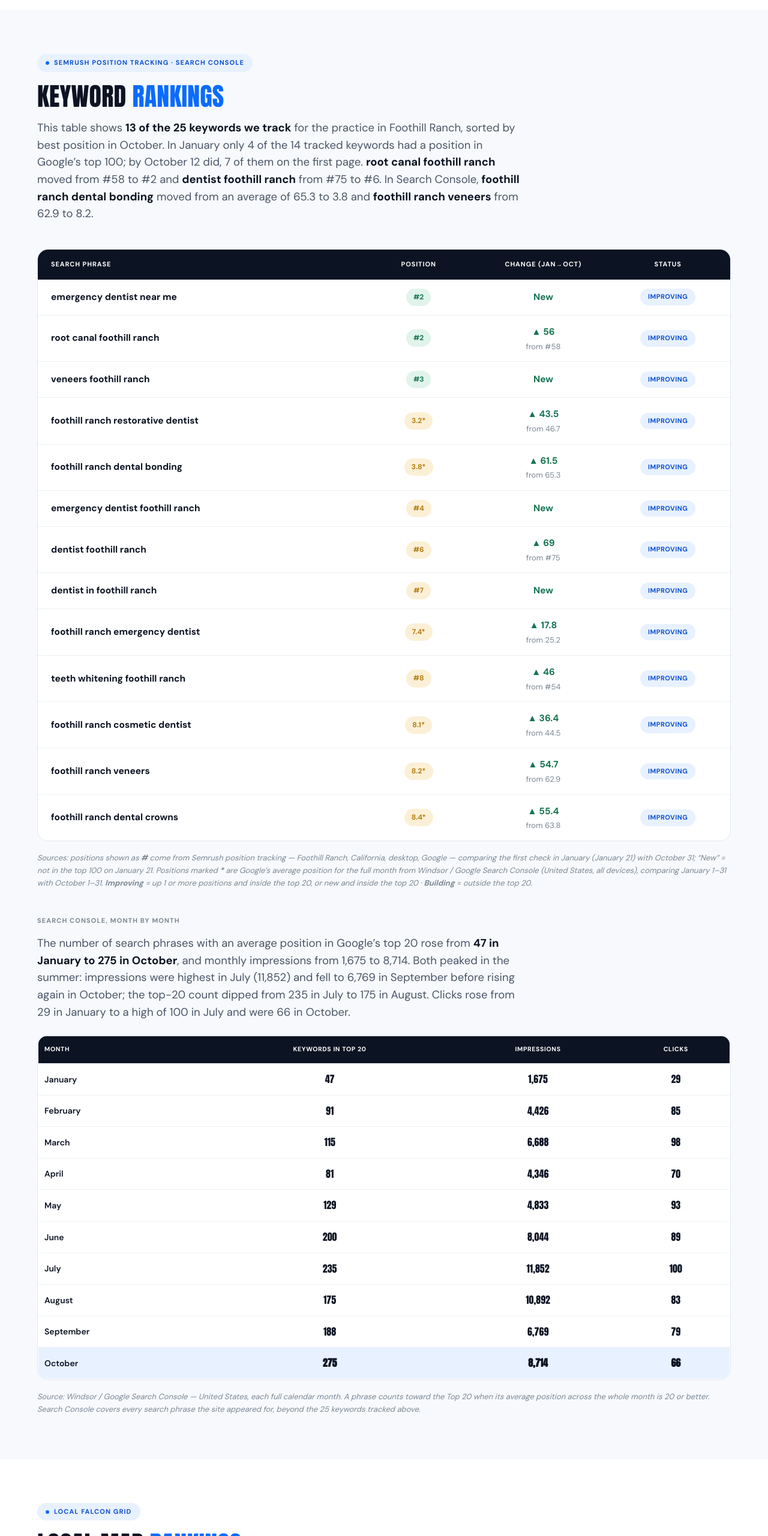
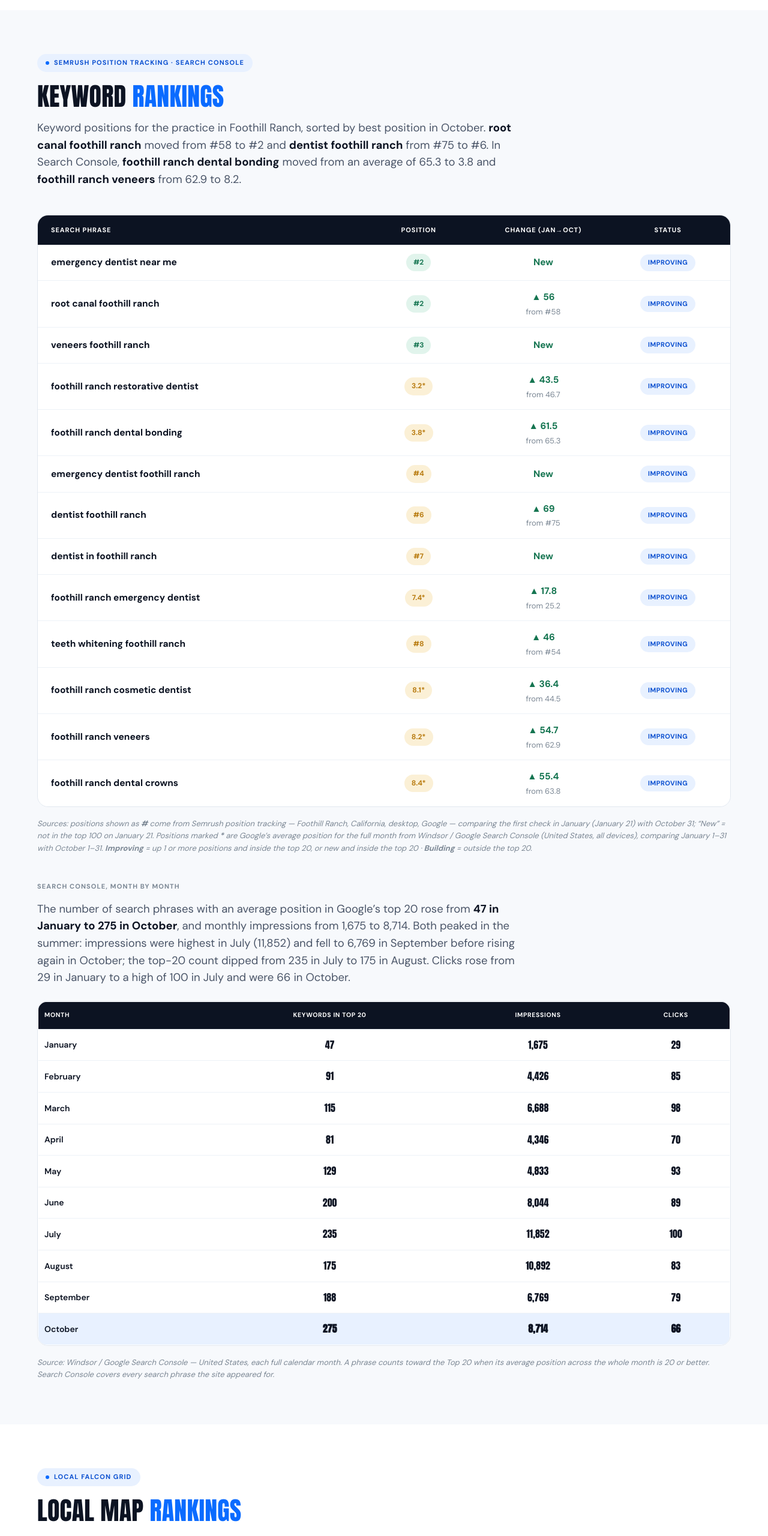
Before and after one commit to Dentist-Nerds-Smart-Dental-Marketing/reports, a plain HTML site: page clients/foothill-ranch-dentistry/january-2026-october-2026-staging.html in a window 1280 px wide. Shown: the part 2472-5032 px from the top of the page at 60% size. Drawn offline with nearby package versions, Linux system fonts and the light colour scheme.

Commit message:
foothill-ranch-dentistry: staging — remove tracked-keyword counts from keyword text
Co-Authored-By: Claude Opus 5.5 <noreply@anthropic.com>

```diff
--- a/clients/foothill-ranch-dentistry/january-2026-october-2026-staging.html
+++ b/clients/foothill-ranch-dentistry/january-2026-october-2026-staging.html
@@ -350,7 +350,7 @@
   <div class="wrap">
     <span class="section-eyebrow"><span class="dot"></span>Semrush Position Tracking · Search Console</span>
     <h2>Keyword <span class="accent">Rankings</span></h2>
-    <p class="section-intro">This table shows <strong>13 of the 25 keywords we track</strong> for the practice in Foothill Ranch, sorted by best position in October. In January only 4 of the 14 tracked keywords had a position in Google’s top 100; by October 12 did, 7 of them on the first page. <strong>root canal foothill ranch</strong> moved from #58 to #2 and <strong>dentist foothill ranch</strong> from #75 to #6. In Search Console, <strong>foothill ranch dental bonding</strong> moved from an average of 65.3 to 3.8 and <strong>foothill ranch veneers</strong> from 62.9 to 8.2.</p>
+    <p class="section-intro">Keyword positions for the practice in Foothill Ranch, sorted by best position in October. <strong>root canal foothill ranch</strong> moved from #58 to #2 and <strong>dentist foothill ranch</strong> from #75 to #6. In Search Console, <strong>foothill ranch dental bonding</strong> moved from an average of 65.3 to 3.8 and <strong>foothill ranch veneers</strong> from 62.9 to 8.2.</p>
     <div class="table-wrap">
       <table class="kw kw5">
         <colgroup><col style="width:46%"><col style="width:18%"><col style="width:18%"><col style="width:18%"></colgroup>
@@ -365,7 +365,7 @@
     <div class="table-wrap">
       <table class="gbp"><thead><tr><th>Month</th><th>Keywords in Top 20</th><th>Impressions</th><th>Clicks</th></tr></thead><tbody><tr><td>January</td><td class="num">47</td><td class="num">1,675</td><td class="num">29</td></tr><tr><td>February</td><td class="num">91</td><td class="num">4,426</td><td class="num">85</td></tr><tr><td>March</td><td class="num">115</td><td class="num">6,688</td><td class="num">98</td></tr><tr><td>April</td><td class="num">81</td><td class="num">4,346</td><td class="num">70</td></tr><tr><td>May</td><td class="num">129</td><td class="num">4,833</td><td class="num">93</td></tr><tr><td>June</td><td class="num">200</td><td class="num">8,044</td><td class="num">89</td></tr><tr><td>July</td><td class="num">235</td><td class="num">11,852</td><td class="num">100</td></tr><tr><td>August</td><td class="num">175</td><td class="num">10,892</td><td class="num">83</td></tr><tr><td>September</td><td class="num">188</td><td class="num">6,769</td><td class="num">79</td></tr><tr><td>October</td><td class="num">275</td><td class="num">8,714</td><td class="num">66</td></tr></tbody></table>
     </div>
-    <p class="hint">Source: Windsor / Google Search Console — United States, each full calendar month. A phrase counts toward the Top 20 when its average position across the whole month is 20 or better. Search Console covers every search phrase the site appeared for, beyond the 25 keywords tracked above.</p>
+    <p class="hint">Source: Windsor / Google Search Console — United States, each full calendar month. A phrase counts toward the Top 20 when its average position across the whole month is 20 or better. Search Console covers every search phrase the site appeared for.</p>
   </div>
 </section>
 <section>
```
Also changed, not shown: clients/foothill-ranch-dentistry/october-2026-staging.html (+2 -2 lines).
